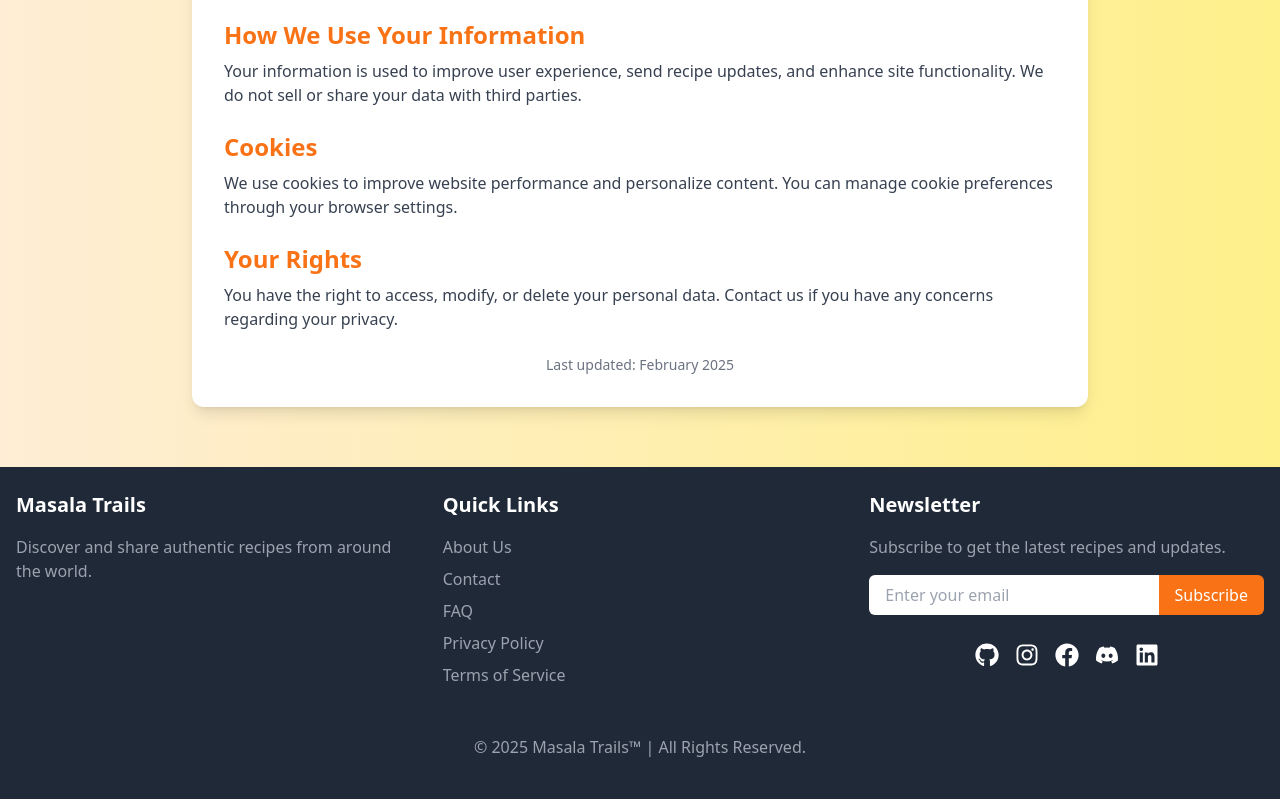
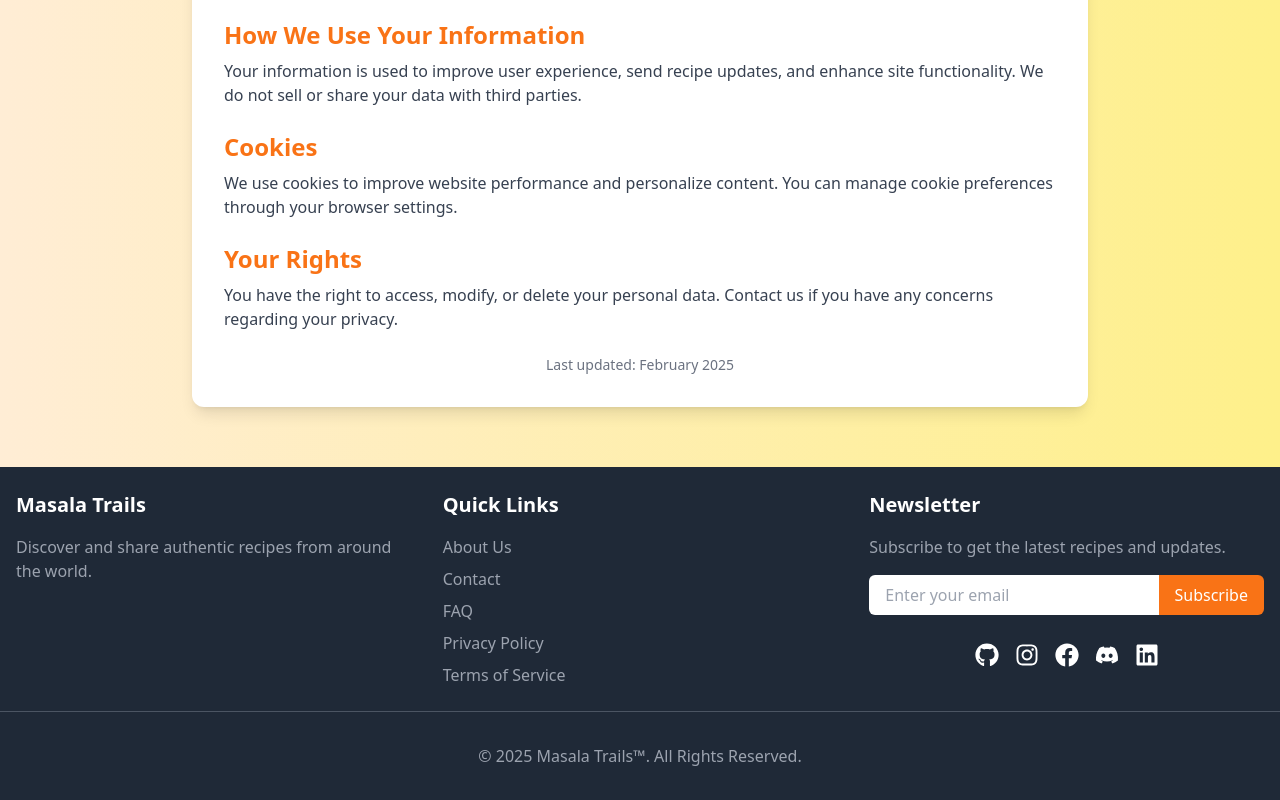
Before and after one commit to sitambhra/Masala-Trails, a React (Vite) app: page /privacy in a window 1280 px wide. Shown: the part 389-1189 px from the top of the page. Built offline with nearby package versions, Linux system fonts and the light colour scheme.

Commit message:
Divider line added.

```diff
--- a/src/components/CopyrightYear.jsx
+++ b/src/components/CopyrightYear.jsx
@@ -5,8 +5,8 @@ const CopyrightYear = () => {
   const currentYear = new Date().getFullYear();
 
   return (
-    <div className="w-full flex justify-center item-center p-4 mt-8">
-      <p className='text-md text-gray-400'>&copy; {currentYear} <a href='https://masala-trails.vercel.app/'>Masala Trails&trade;</a> | All Rights Reserved.</p>
+    <div className="w-full flex justify-center item-center p-2">
+      <p className='text-md text-gray-400'>&copy; {currentYear} <a href='https://masala-trails.vercel.app/'>Masala Trails&trade;</a>. All Rights Reserved.</p>
     </div>
   );
 };
--- a/src/components/Footer.jsx
+++ b/src/components/Footer.jsx
@@ -101,6 +101,7 @@ export default function Footer() {
           </div>
         </div>
       </div>
+         <hr className="my-5 border-gray-600 sm:mx-auto dark:border-gray-700 lg:my-6" />
         <CopyrightYear/>
     </footer>
   );
```
